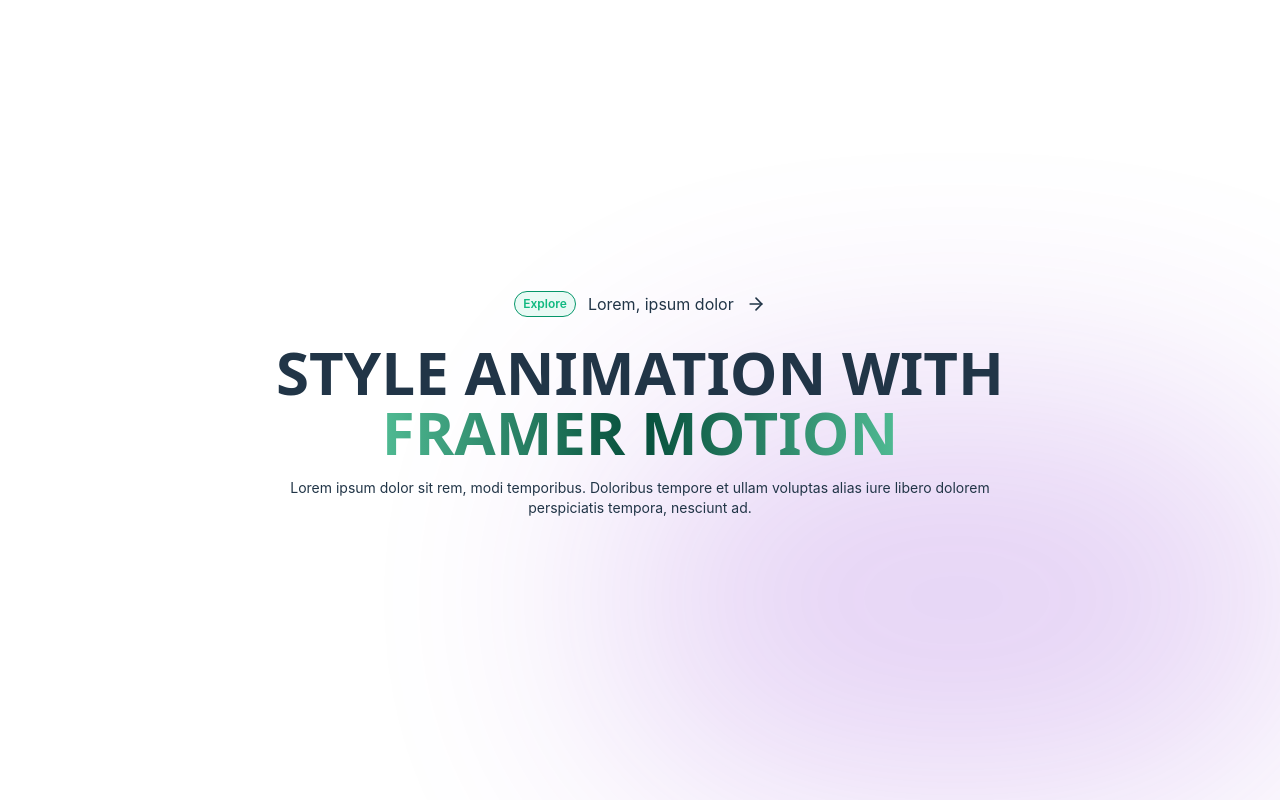
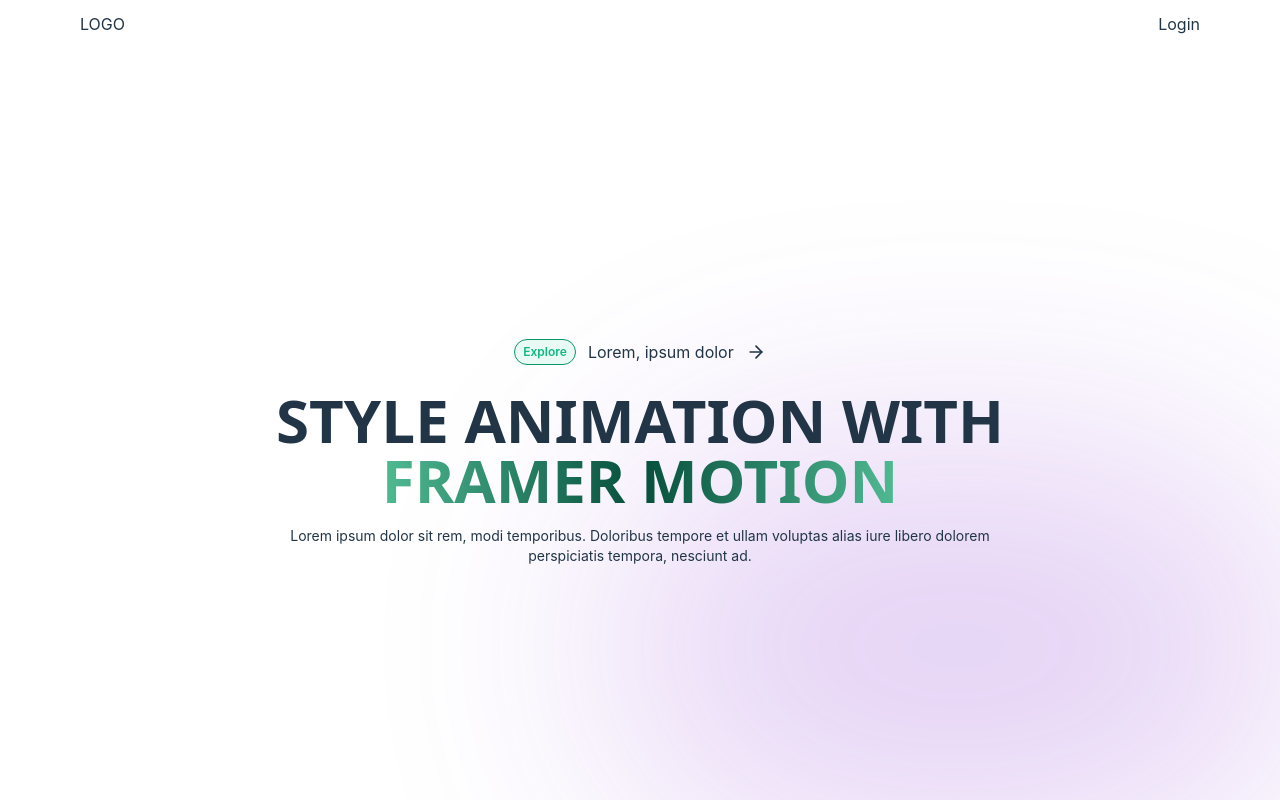
Before and after one commit to raunakgurud09/vite-frontend-prac, a React (Vite) app: page / in a window 1280 px wide. Built offline with nearby package versions, Linux system fonts and the light colour scheme.

Commit message:
basic nav added

```diff
--- a/src/App.tsx
+++ b/src/App.tsx
@@ -1,5 +1,6 @@
 import './App.css'
 import Cards from './components/Cards'
+import Navbar from './components/Common/Navbar'
 import TypeWriter from './components/TypeWriter'
 import Animation from './components/animation'
 
@@ -27,14 +28,10 @@
   return (
     <div className='w-full overflow-x-hidden  mx-auto max-w-full h-screen'>
 
+      <Navbar />
 
-      {/* <TypeWriter /> */}
       <Animation />
-      <Cards />
-      <div className="h-screen"></div>
-      {/* <Other /> */}
-      {/* <CardContainer /> */}
-      {/* <GridLines /> */}
+
     </div>
   )
 }
--- /dev/null
+++ b/src/components/Common/Navbar.tsx
@@ -0,0 +1,12 @@
+
+
+export default function Navbar() {
+  return (
+    <nav className="select-none backdrop-blur sticky z-50 border-b border-white/[0.1] h-12 top-0 ">
+      <div className="max-w-6xl mx-auto px-4 flex justify-between items-center h-full">
+        <div>LOGO</div>
+        <div>Login</div>
+      </div>
+    </nav>
+  )
+}
```
